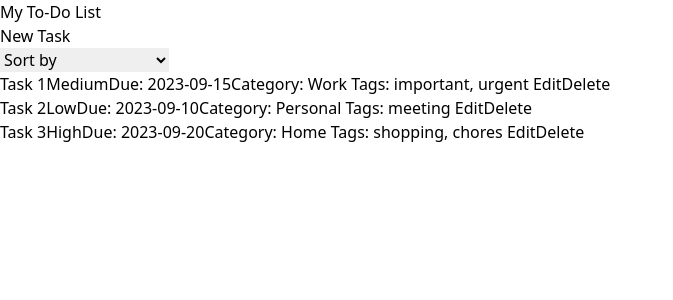
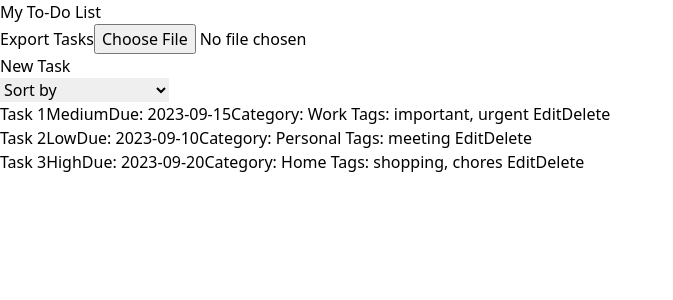
Before and after one commit to ramavats/todo-list-app, a React (Vite) app: page / in a window 1280 px wide. Shown: the top 300 px of the page, without its empty margins (0-673 px from the left). Built offline with nearby package versions, Linux system fonts and the light colour scheme.

Commit message:
add import and export option

```diff
--- a/src/App.jsx
+++ b/src/App.jsx
@@ -103,11 +103,43 @@ function App() {
     } else {
       return tasks;
     }
+  }
+     // Export tasks as a JSON file
+  const exportTasks = () => {
+    const jsonTasks = JSON.stringify(tasks);
+    const blob = new Blob([jsonTasks], { type: 'application/json' });
+    const url = URL.createObjectURL(blob);
+    const a = document.createElement('a');
+    a.href = url;
+    a.download = 'tasks.json';
+    a.click();
+    toast.success('Tasks exported successfully');
   };
+
+  // Handle file import and update tasks
+  const importTasks = (event) => {
+    const file = event.target.files[0];
+    if (file) {
+      const reader = new FileReader();
+      reader.onload = (e) => {
+        const importedTasks = JSON.parse(e.target.result);
+        setTasks(importedTasks);
+        localStorage.setItem('tasks', JSON.stringify(importedTasks));
+        toast.success('Tasks imported successfully');
+      };
+      reader.readAsText(file);
+    }
+  };
+
+
 
   return (
     <div className="App">
       <h1 className='bg-black text-white p-2 flex justify-center font-bold text-2xl sticky top-0'>My To-Do List</h1>
+      <div>
+        <button onClick={exportTasks}>Export Tasks</button>
+        <input type="file" accept=".json" onChange={importTasks} />
+      </div>
       <AddTask addTask={addTask} />
       <select
         value={sortOption}
```
